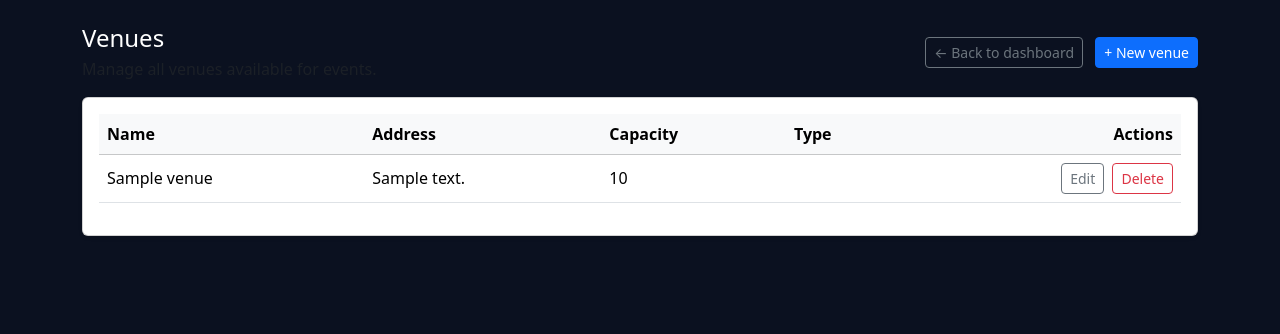
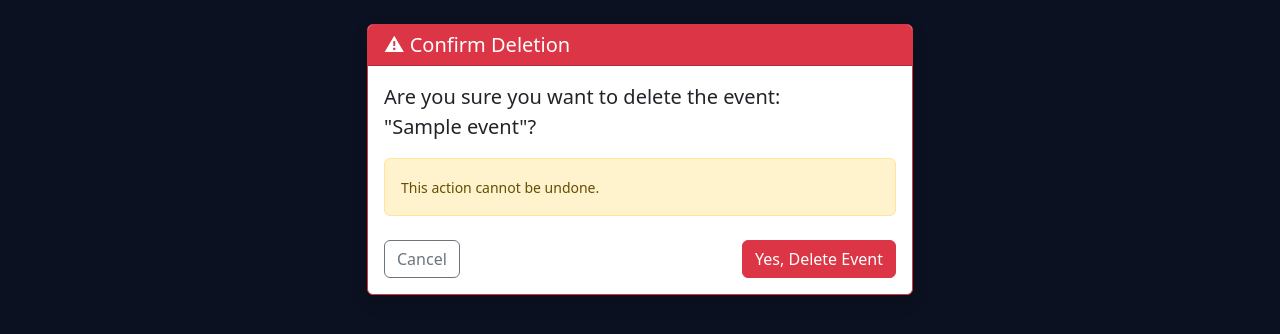
Before and after one commit to bipin0707/event_management_system, a Django app: template backend/templates/events/admin_event_confirm_delete.html in a window 1280 px wide. Shown: the part 49-383 px from the top of the page. Run offline with Django 4.2, Linux system fonts and the light colour scheme; the template is opened without the code that fills it: values that come from a table or form of the project are taken from there, others are empty; tables that the repository leaves empty hold one stand-in row (values such as "Sample post").

Commit message:
Event and Venue delete working

```diff
--- a/backend/templates/events/admin_event_confirm_delete.html
+++ b/backend/templates/events/admin_event_confirm_delete.html
@@ -1,64 +1,43 @@
 {% extends "admin_base.html" %}
 
-{% block title %}Manage Venues (Admin) | EMS{% endblock %}
+{% block title %}Delete Event | EMS{% endblock %}
 
 {% block content %}
 <div class="container py-4">
-  <div class="d-flex justify-content-between align-items-center mb-3">
-    <div>
-      <h1 class="h4 mb-1">Venues</h1>
-      <p class="text-muted mb-0">
-        Manage all venues available for events.
+    <div class="row justify-content-center">
+        <div class="col-md-6">
+            <div class="card shadow border-danger">
+                <div class="card-header bg-danger text-white">
+                    <h5 class="mb-0">⚠ Confirm Deletion</h5>
+                </div>
+                <div class="card-body">
+                    <p class="lead">
+                        Are you sure you want to delete the event:
+                        <br>
+                        <strong>"{{ event.title }}"</strong>?
                     </p>
-    </div>
-    <div>
-      <a href="{% url 'admin_dashboard' %}" class="btn btn-outline-secondary btn-sm me-2">
-        ← Back to dashboard
-      </a>
-      <a href="{% url 'admin_venue_create' %}" class="btn btn-primary btn-sm">
-        + New venue
-      </a>
-    </div>
+
+                    <div class="alert alert-warning">
+                        <small>This action cannot be undone.</small>
                     </div>
 
-  {% if venues %}
-    <div class="card shadow-sm">
-      <div class="card-body">
-        <div class="table-responsive">
-          <table class="table table-hover align-middle">
-            <thead class="table-light">
-              <tr>
-                <th>Name</th>
-                <th>Address</th>
-                <th>Capacity</th>
-                <th>Type</th>
-                <th class="text-end">Actions</th>
-              </tr>
-            </thead>
-            <tbody>
-              {% for venue in venues %}
-                <tr>
-                  <td>{{ venue.name }}</td>
-                  <td>{{ venue.address }}</td>
-                  <td>{{ venue.capacity }}</td>
-                  <td>{{ venue.type }}</td>
-                  <td class="text-end">
-                    <a href="{% url 'admin_venue_edit' venue.venue_id %}" class="btn btn-sm btn-outline-secondary">
-                      Edit
+                    <form method="POST">
+                        {% csrf_token %}
+                        <div class="d-flex justify-content-between mt-4">
+                            <!-- Cancel: Go back to Event List -->
+                            <a href="{% url 'admin_events' %}" class="btn btn-outline-secondary">
+                                Cancel
                             </a>
-                    <a href="{% url 'admin_venue_delete' venue.venue_id %}" class="btn btn-sm btn-outline-danger ms-1">
-                      Delete
-                    </a>
-                  </td>
-                </tr>
-              {% endfor %}
-            </tbody>
-          </table>
+
+                            <!-- Confirm: Submit POST request to delete -->
+                            <button type="submit" class="btn btn-danger">
+                                Yes, Delete Event
+                            </button>
+                        </div>
+                    </form>
                 </div>
             </div>
         </div>
-  {% else %}
-    <p class="text-muted">No venues found.</p>
-  {% endif %}
+    </div>
 </div>
 {% endblock %}
```
Also changed, not shown: backend/accounts/views.py (+29 -5 lines), backend/templates/events/admin_event_list.html (+10 -0 lines), backend/templates/events/admin_venue_list.html (+14 -7 lines). Lines whose indentation alone changed are shown as unchanged.
